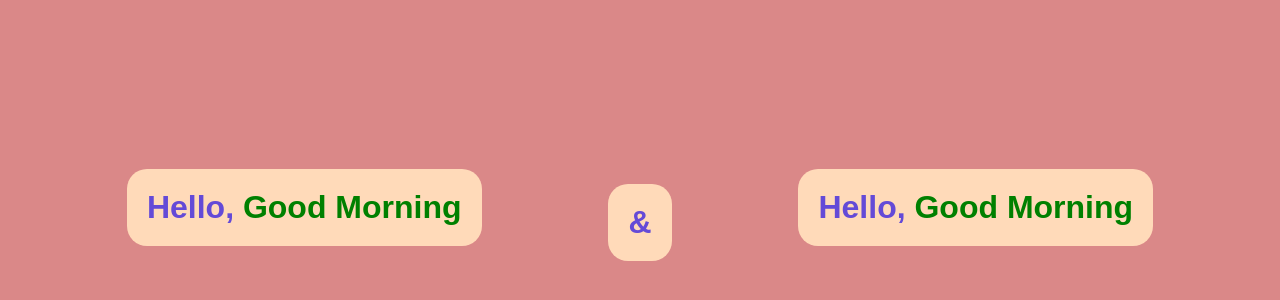
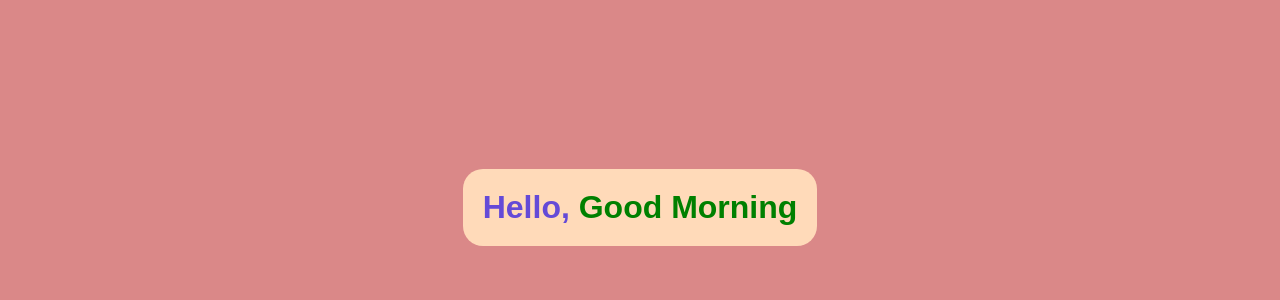
Before and after one commit to VedantDhepe/Greeting-Project, a React (Create React App) app: page / in a window 1280 px wide. Shown: the part 148-448 px from the top of the page. Built offline with nearby package versions, Linux system fonts and the light colour scheme.

Commit message:
Eighth Commit

```diff
--- a/src/index.js
+++ b/src/index.js
@@ -7,8 +7,6 @@ import App from './App';
 ReactDOM.render(
   <>
   <App></App>
-  <h1>&</h1>
-  <App></App>
   </>
 ,
 document.getElementById('root'),);
```
